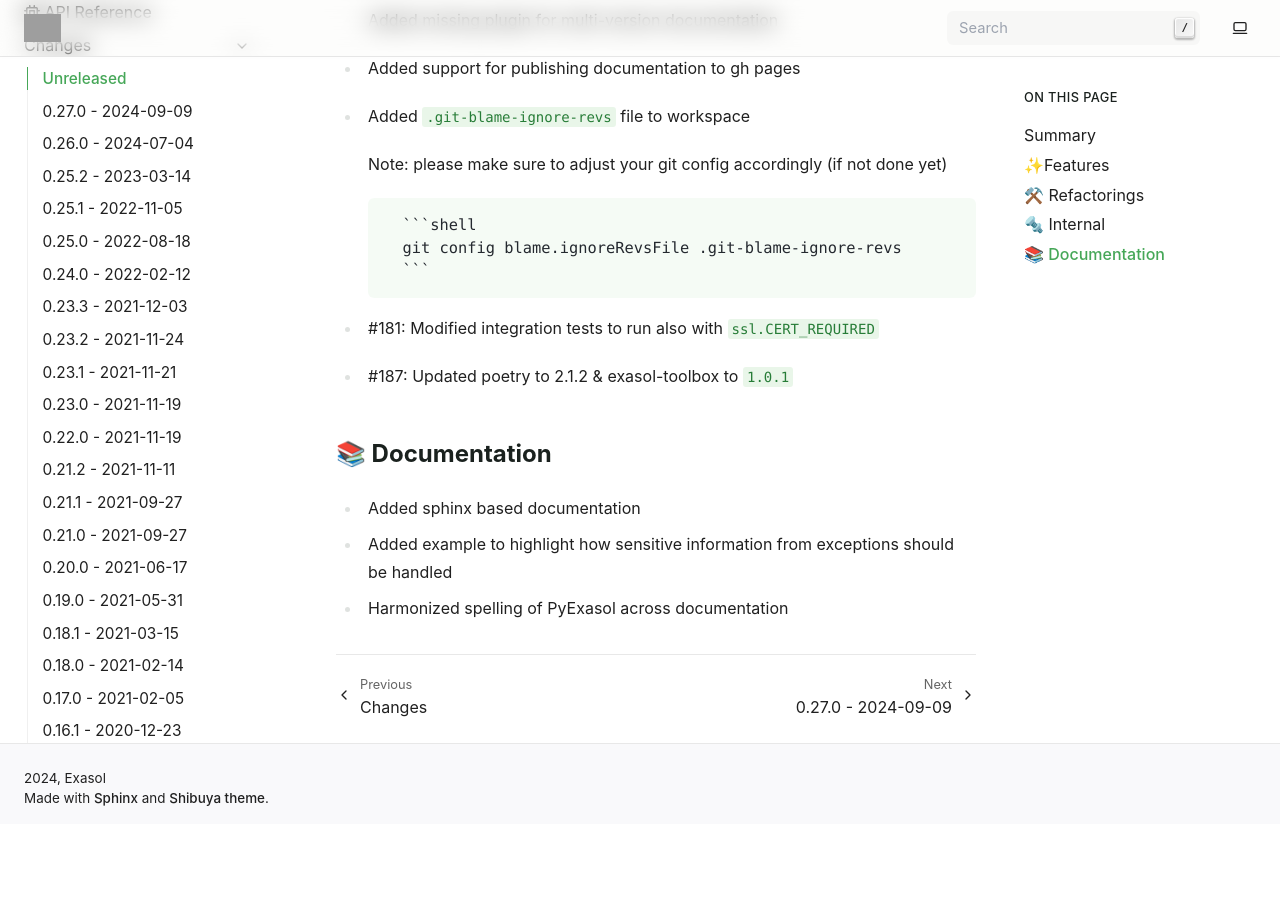
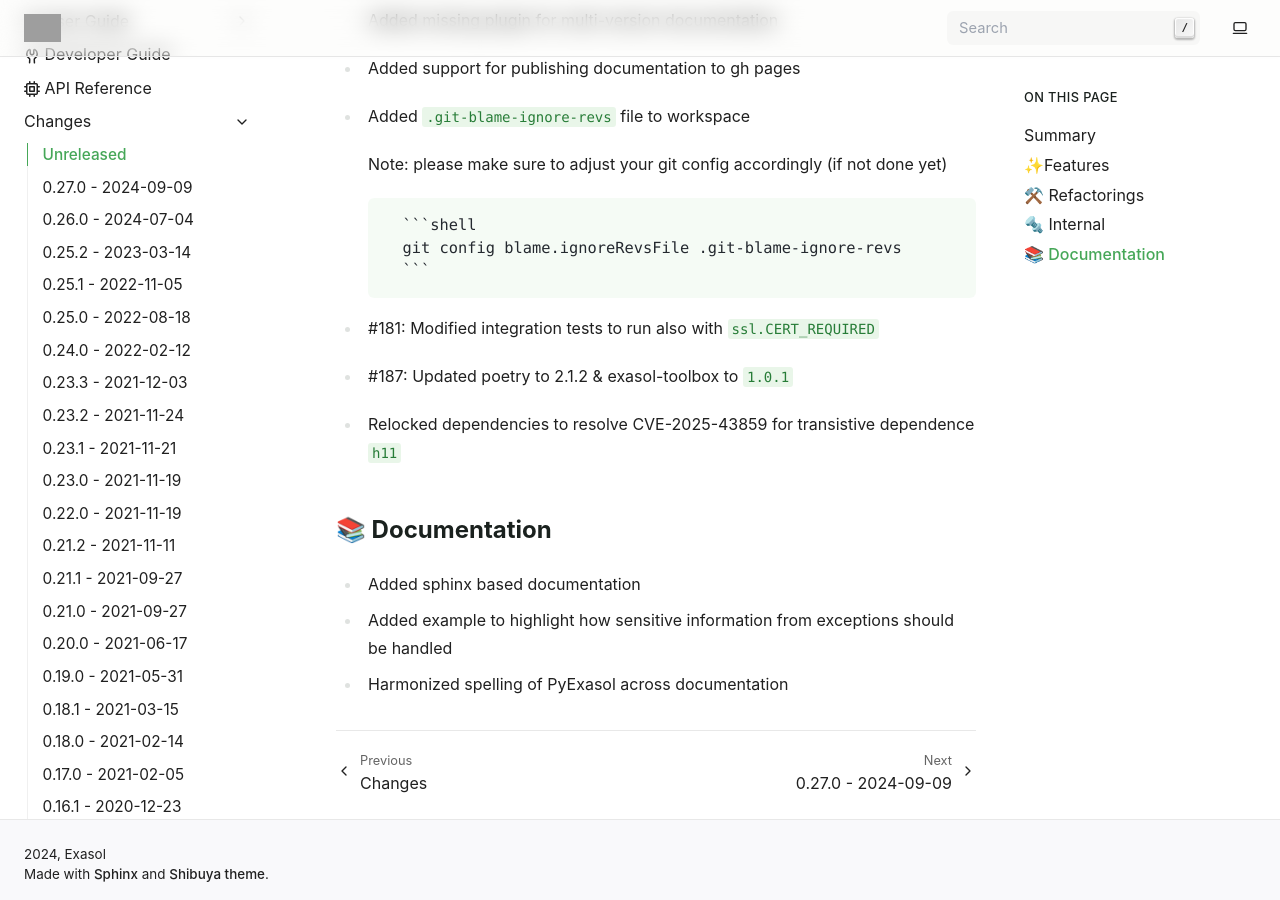
Before and after one commit to exasol/pyexasol, a Sphinx documentation site: the page built from doc/changes/unreleased.md, in a window 1280 px wide and 900 px high, scrolled down 1322 px. Built offline with Sphinx 7.4.7, drawn with Linux system fonts in a browser that asks for light colours; pages that are not in the unit, such as notebooks, are missing from menus; before the commit the page ends 2146 px from its top, so only the background shows below that; grey boxes are pictures that could not be loaded.

Commit message:
Update dependencies to resolve h11 vulnerability in transitive dependence (#191)

````diff
--- a/doc/changes/unreleased.md
+++ b/doc/changes/unreleased.md
@@ -44,6 +44,7 @@
         ```
 * #181: Modified integration tests to run also with `ssl.CERT_REQUIRED`
 * #187: Updated poetry to 2.1.2 & exasol-toolbox to `1.0.1`
+* Relocked dependencies to resolve CVE-2025-43859 for transistive dependence `h11`
 
 ## 📚 Documentation
 
````
Also changed, not shown: 1 other file.
